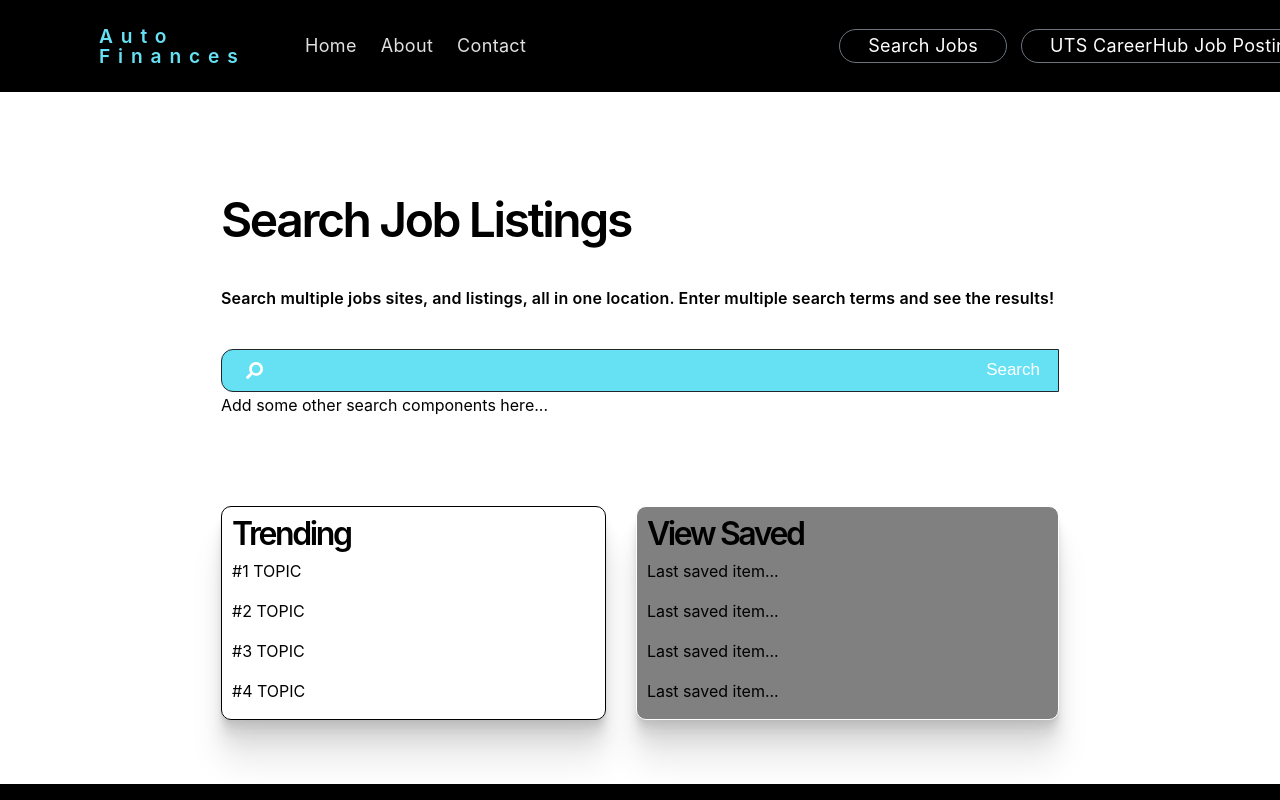
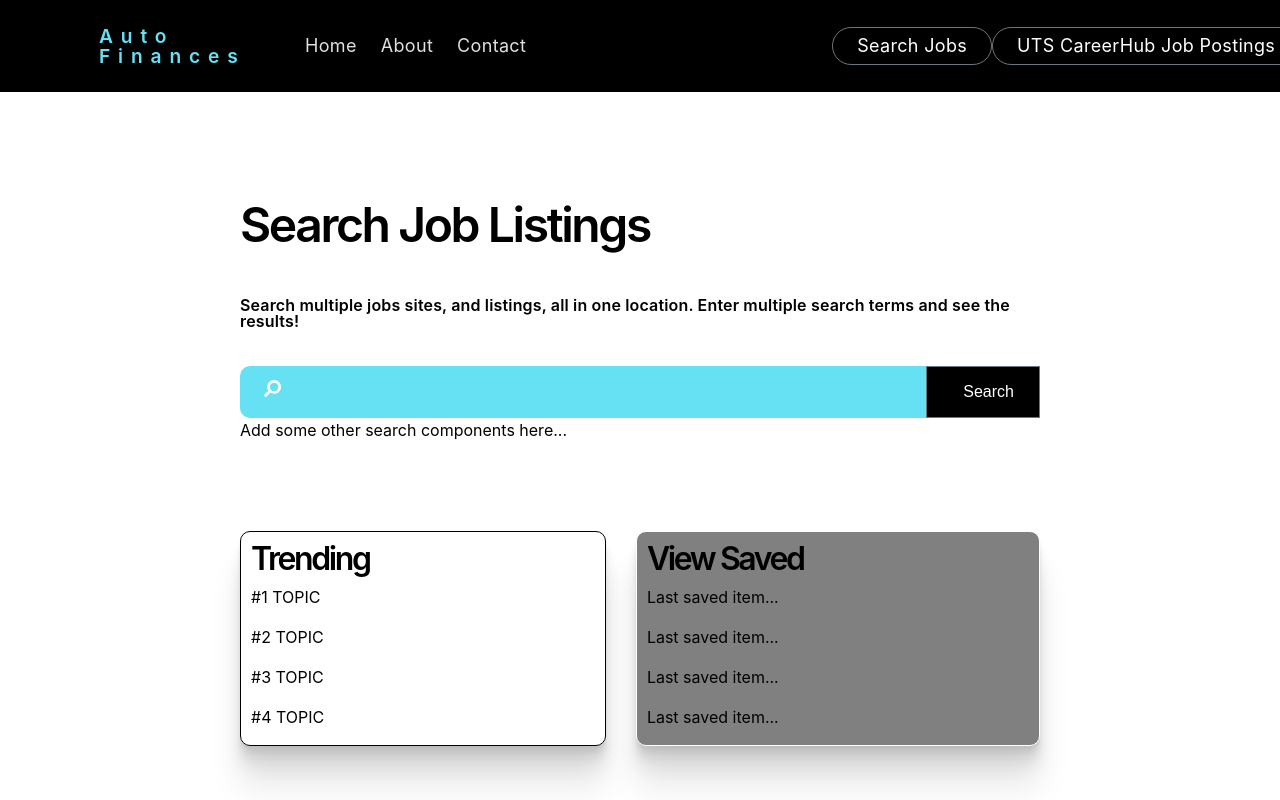
Before and after one commit to albert118/NET-AutomatedFinances, a React (Create React App) app in the folder AutomatedFinances/ClientApp/: page /jobListingsSearch in a window 1280 px wide. Shown: the top 800 px of the page. Built offline with nearby package versions, Linux system fonts and the light colour scheme; what react-animations would draw is missing.

Commit message:
Fixed up the AJAX component. Added Better Button. Updated the SearchBar. Updated the Wrapper parent component. Updated the Footer, NavMenu and App components.

```diff
--- a/AutomatedFinances/ClientApp/package.json
+++ b/AutomatedFinances/ClientApp/package.json
@@ -14,6 +14,7 @@
     "bootstrap": "^4.6.0",
     "framer-motion": "^4.1.17",
     "jquery": "^3.6.0",
+    "lodash": "^4.17.21",
     "match-sorter": "^6.3.0",
     "merge": "^1.2.1",
     "oidc-client": "^1.11.5",
@@ -30,6 +31,7 @@
     "styled-components": "^5.3.0"
   },
   "devDependencies": {
+    "@types/lodash": "^4.14.170",
     "@types/react-router-dom": "^5.1.7",
     "@types/styled-components": "^5.1.10",
     "ajv": "^6.9.1",
--- a/AutomatedFinances/ClientApp/src/App.tsx
+++ b/AutomatedFinances/ClientApp/src/App.tsx
@@ -1,10 +1,10 @@
 import * as React from 'react';
 import { Component } from 'react';
-import { Route, Switch } from 'react-router-dom';
+import { Route, Switch, BrowserRouter } from 'react-router-dom';
 import Layout from './components/Navigation/Layout';
 import { Home } from './components/Home';
-import CareerhubData from './components/JobListings/CareerHub/CareerhubData';
 import JobListingsSearchPage from './components/JobListings/JobListingsSearchPage';
+import CareerHubData from './components/JobListings/CareerHub/CareerhubData';
 
 import {
   HTTPCode400,
@@ -23,25 +23,26 @@ export default class App extends Component {
 
     render() {
         return (
+            <BrowserRouter>
                 <div className="App">
                     {/* Excellent answer on rendering a / route */}
                     {/* https://stackoverflow.com/a/44292410/9505707 */}
                     <Layout>
-                    <Switch>
                         <Route exact path='/' component={Home} />
-                        <Route path='/utsCareerHub' component={CareerhubData} />
                         <Route path='/jobListingsSearch' component={JobListingsSearchPage} />
+                        <Route
+                            path='/jobsListingsResults'
+                            render={((props) => <CareerHubData {...props} />)}
+                        />
                         {/*  Error routes */}
                         <Route path='/error400' component={HTTPCode400} />
                         <Route path='/error401' component={HTTPCode401} />
                         <Route path='/error403' component={HTTPCode403} />
                         <Route path='/error404' component={HTTPCode404} />
                         <Route path='/error500' component={HTTPCode500} />
-                        {/* Default route on no other route found. */}
-                        <Route component={HTTPCode404} />
-                    </Switch>
                     </Layout>
                 </div>
+            </BrowserRouter>
       );
   }
 }
--- /dev/null
+++ b/AutomatedFinances/ClientApp/src/components/CommonStyledComponents/BetterButton.js
@@ -0,0 +1,61 @@
+import React from 'react';
+import { Button } from 'reactstrap';
+import styled from 'styled-components';
+
+const StyledButton = styled(Button)`
+        display: inline-block;
+        background: black;
+        border-radius: ${props => !props.$curveCorners ? "0px" : (!props.$curveRadius ? "20px" : props.$curveRadius)};
+        place-content: center;
+        place-items: center;
+
+        &:hover {
+            color: ${props => props.$hoverColor ? props.$hoverColor : "var(--gold-metallic)"};
+        }
+    `;
+
+const CircleButtonFlexStack = styled.div`
+        display: flex;
+        align-items: center;
+        justify-items: center;
+        flex: 1;
+    /* Make a stack for button with text underneath. */
+        flex-direction: column;
+        margin: 0;
+        padding: 3px 2px 3px 2px;
+
+    /* Circle button highlights the button on hover. */
+        &:hover > *:nth-child(n+1) {
+            background: ${props => props.$hoverColor ? props.$hoverColor : "var(--gold-metallic)"};
+            border: white;
+        }
+    `;
+
+export default function BetterButton(props) {
+    return (
+        <StyledButton
+            className="better-button"
+            $hoverColor={props.hoverColor}
+            $curveCorners={props.curveCorners ? true : false} // idk but this is needed
+            onClick={props.onClick ? props.onClick : undefined }
+        >
+            {props.children}
+        </StyledButton>
+    );
+}
+
+
+export function CircleButton(props) {
+    return (
+        <CircleButtonFlexStack className="stack">
+            <StyledButton
+                className="circle-button"
+                $hoverColor={props.hoverColor}
+                $curveCorners={true}
+                $curveRadius={props.$curveRadius}
+                onClick={props.onClick ? props.onClick : undefined}
+            />
+            {props.children}
+        </CircleButtonFlexStack>
+    );
+}
--- a/AutomatedFinances/ClientApp/src/components/CommonStyledComponents/SearchBar.tsx
+++ b/AutomatedFinances/ClientApp/src/components/CommonStyledComponents/SearchBar.tsx
@@ -1,16 +1,29 @@
 import * as React from 'react';
+import { useState } from 'react';
 import styled from 'styled-components';
 import { FontAwesomeIcon } from '@fortawesome/react-fontawesome';
 import { faSearch } from '@fortawesome/free-solid-svg-icons'
+import BetterButton from './BetterButton';
+
 import "../../styles/SearchListings.css";
 
-const MAX_SEARCH_SIZE_CHAR_LEN = 2048
+const MAX_SEARCH_SIZE_CHAR_LEN = 1024
+const FILTER_RETRY_DELAY_MS = 500;
 
 const SearchBarFlexBox = styled.div`
+    /* flex the search content. */
         display: flex;
-        padding: 5px 8px 0 16px;
+        padding: 0 0 0 16px;
         padding-left: 14px;
         width: 100%;
+
+        background: var(--sky-blue-crayola, black);
+    /* round the left borders, square the rights. */
+        border-radius: 10px 0 0 10px;
+    /* Apply a hover effect to help focus the user. */
+        &:hover {
+            background: linear-gradient(var(--cultured, white), var(--gold-metallic, black));
+        }
     `;
 
 const SearchBarHeroItem = styled.div`
@@ -33,12 +46,30 @@ const StyledInput = styled.input`
         border: none;
         padding: 0;
         margin: -5px 0 0 0;
+        padding-right: 5px;
     `;
 
+const StyledSearchText = styled.div`
+        background: black;
+        border: none;
+    /* grow with the space. */
+        flex: 1;
+        display: flex;
+        flex-direction: column;
+        justify-content: center;
+    /* spacing. */
+        padding: 7px;
+        padding-left: 24px;
+        padding-right: 13px;
+        min-height: 100%;
+        text-align: center;
+    `;
 
-export default function SearchBar(search: { term: string, updateTerm: Function }): JSX.Element {
+export default function SearchBar(props: { searchCallback: Function }): JSX.Element {
+    const [input, setInput] = useState("");
+
     return (
-        <div className="searchBar">
+        <div style={{ width: "100%" }} className="search-bar">
             <SearchBarFlexBox className="searchBar-flexbox">
                 <SearchBarHeroItem className="searchBar-flexbox">
                     <FontAwesomeIcon color="black" icon={faSearch} flip="horizontal" inverse />
@@ -54,11 +85,13 @@ export default function SearchBar(search: { term: string, updateTerm: Function }
                         spellCheck="false"
                         title="Search"
                         maxLength={MAX_SEARCH_SIZE_CHAR_LEN}
-                        value={search.term}
-                        onChange={(e) => search.updateTerm(e.target.value)}
+                        value={input}
+                        onChange={e => { setInput(e.target.value) }}
                     />
                 </StyledSearchArea>
-                <p className="search-text">Search</p>
+                <BetterButton className="search-bar-submit btn-search" onClick={() => props.searchCallback(input)}>
+                    <StyledSearchText>Search</StyledSearchText>
+                </BetterButton>
             </SearchBarFlexBox>
         </div>
     );
--- a/AutomatedFinances/ClientApp/src/components/CommonStyledComponents/Wrapper.js
+++ b/AutomatedFinances/ClientApp/src/components/CommonStyledComponents/Wrapper.js
@@ -7,8 +7,8 @@ const StyledWrapper = styled.div`
         max-width: var(--max-wrapper-width, 1000px);
         margin-right: auto;
         margin-left: auto;
-        padding-left: 16px;
-        padding-right: 16px;
+        padding-left: 35px;
+        padding-right: 35px;
     `;
 
 export default function Wrapper(props) { return (<StyledWrapper>{props.children}</StyledWrapper>); }
--- a/AutomatedFinances/ClientApp/src/components/Navigation/Footer.js
+++ b/AutomatedFinances/ClientApp/src/components/Navigation/Footer.js
@@ -14,23 +14,25 @@ const StyledSocial = styled.ul`
         place-items: center;
     `;
 
+const FooterWrapper = styled.div`
+        min-height: 100%;
+    /* the bottom margin is the negative value of the footer's height */
+        margin: 0 auto -210px;
+        margin-top: 2rem;
+        padding-top: 3rem;
+    `;
+
 const StyledFooter = styled.footer`
+    /* also set the margin height as a negative of this value! */
+        height: 210px;
+        padding-top: 1.5rem;
         background-color: black;
-        width: 100%;
-        height: auto;
-        padding: 3.2rem 0;
-        margin: 0 auto;
         z-index: 10;
         color: var(--navigation-noclick-color, white);
         flex-shrink: 0;
         display: flex;
         flex-direction: column;
         flex-wrap: nowrap
-    `;
-
-const FooterContentGrid = styled.div`
-        display: grid;
-        grid-template-columns: repeat(6,1fr);
     `;
 
 const FooterLine = styled.hr`
@@ -49,6 +51,7 @@ function FooterSocial() { return (<StyledSocial />); }
 
 export default function Footer() {
     return (
+        <FooterWrapper>
             <StyledFooter className="styled-footer" id="_footer">
                 <Wrapper>
                     <BetterLink
@@ -77,5 +80,6 @@ export default function Footer() {
                 <Wrapper className="footer-legal">Copyright © 2021 Albert Ferguson</Wrapper>
                 <FooterSocial />
             </StyledFooter>
+        </FooterWrapper>
     );
 }
--- a/AutomatedFinances/ClientApp/src/components/Navigation/NavMenu.js
+++ b/AutomatedFinances/ClientApp/src/components/Navigation/NavMenu.js
@@ -1,7 +1,7 @@
 import React from 'react';
-import { Button} from 'reactstrap';
 import styled from 'styled-components'
 import BetterLink from '../CommonStyledComponents/BetterLink';
+import BetterButton from '../CommonStyledComponents/BetterButton';
 
 import '../../styles/NavMenu.css';
 
@@ -71,6 +71,12 @@ const StyledNavbarbrand = styled.div`
         place-items: center;
     `;
 
+// idk why this doesnt work... ABORTUS
+const NavTextSpaced = styled(NavTextLink)`
+        padding: 0.25em 1em;
+        margin: 10px !important;
+    `;
+
 const StyledLogo = styled.svg`
         min-width: 55px;
         max-width: 55px;
@@ -89,21 +95,6 @@ const StyledNavText = styled.li`
         line-height: 1;
         place-content: center;
         place-items: center;
-    `;
-
-const StyledButton = styled(Button)`
-        display: inline-block;
-        background: black;
-        padding: 0.25em 1em;
-        margin-right: 7px;
-        margin-left: 7px;
-        border-radius: 20px;
-        place-content: center;
-        place-items: center;
-
-        &:hover {
-            color: ${props => props.hoverColor ? props.hoverColor : "var(--gold-metallic)"};
-        }
     `;
 
 function NavbarBrand(props) {
@@ -142,29 +133,29 @@ function NavTextLink(props) {
     }
 
     return (
-        <StyledButton>
+        <BetterButton curveCorners={true} >
             <BetterLink Link={props.Link} LinkText={props.LinkText} />
-        </StyledButton>
-    )
+        </BetterButton>
+    );
 }
 
 function SpacedNavOptions() {
     return (
         <StyledSpacer>
-            <NavTextLink Link='/' LinkText="Home" />
-            <NavTextLink Link='/About' LinkText="About" />
-            <NavTextLink Link='/Contact' LinkText="Contact" />
+            <NavTextSpaced Link='/' LinkText="Home" />
+            <NavTextSpaced Link='/About' LinkText="About" />
+            <NavTextSpaced Link='/Contact' LinkText="Contact" />
         </StyledSpacer>
-    )
+    );
 }
 
 function SpacedNavUtilities() {
     return (
         <StyledUtils>
-            <NavTextLink Link='/jobListingsSearch' LinkText="Search Jobs" IsButton={true} />
-            <NavTextLink Link='/utsCareerHub' LinkText="UTS CareerHub Job Postings" IsButton={true} />
+            <NavTextSpaced Link='/jobListingsSearch' LinkText="Search Jobs" IsButton={true} />
+            <NavTextSpaced Link='/utsCareerHub' LinkText="UTS CareerHub Job Postings" IsButton={true} />
         </StyledUtils>
-    )
+    );
 }
 
 export default function NavMenu() {
```
Also changed, not shown: AutomatedFinances/ClientApp/src/components/AJAX/AJAX.js (+38 -31 lines), 1 other file (tests, documents, lock files or other folders). Lines whose indentation alone changed are shown as unchanged.
